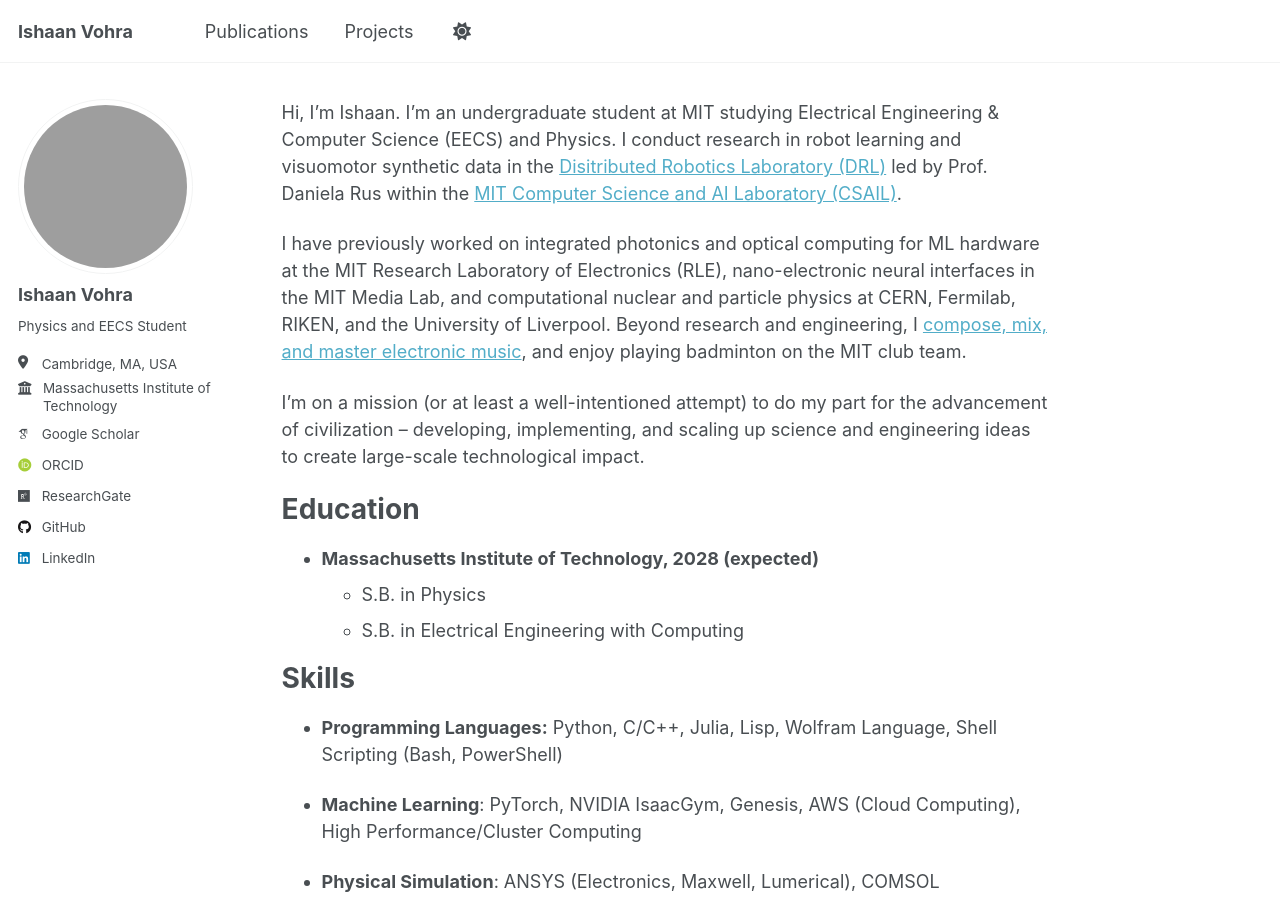
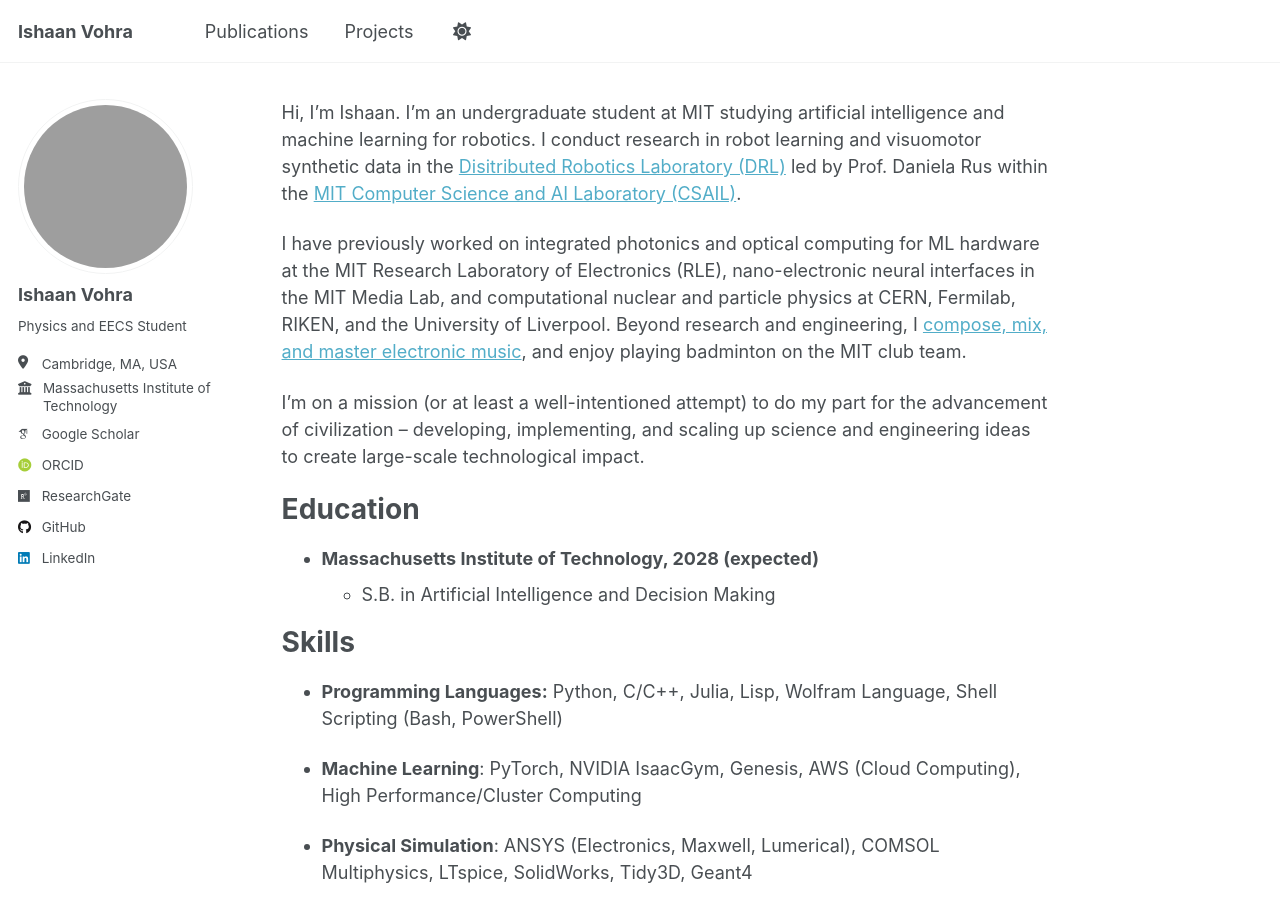
Before and after one commit to Ishaan-vohra/Ishaan-vohra.github.io, a Jekyll site: the page built from _pages/about.md, in a window 1280 px wide and 900 px high. Built offline with Jekyll 4.4.1, drawn with Linux system fonts in a browser that asks for light colours; some web fonts are replaced; a script that is not in the unit is left out.

Commit message:
Update about.md

```diff
--- a/_pages/about.md
+++ b/_pages/about.md
@@ -7,7 +7,7 @@
   - /about.html
 ---
 
-Hi, I'm Ishaan. I'm an undergraduate student at MIT studying Electrical Engineering & Computer Science (EECS) and Physics. I conduct research in robot learning and visuomotor synthetic data in the [Disitributed Robotics Laboratory (DRL)](https://www.csail.mit.edu/research/distributed-robotics-laboratory) led by Prof. Daniela Rus within the [MIT Computer Science and AI Laboratory (CSAIL)](https://www.csail.mit.edu/).
+Hi, I'm Ishaan. I'm an undergraduate student at MIT studying artificial intelligence and machine learning for robotics. I conduct research in robot learning and visuomotor synthetic data in the [Disitributed Robotics Laboratory (DRL)](https://www.csail.mit.edu/research/distributed-robotics-laboratory) led by Prof. Daniela Rus within the [MIT Computer Science and AI Laboratory (CSAIL)](https://www.csail.mit.edu/).
 
 I have previously worked on integrated photonics and optical computing for ML hardware at the MIT Research Laboratory of Electronics (RLE), nano-electronic neural interfaces in the MIT Media Lab, and computational nuclear and particle physics at CERN, Fermilab, RIKEN, and the University of Liverpool. Beyond research and engineering, I [compose, mix, and master electronic music](https://www.youtube.com/@eleronmusic), and enjoy playing badminton on the MIT club team.
 
@@ -17,8 +17,7 @@
 Education
 ======
 * **Massachusetts Institute of Technology, 2028 (expected)**
-  * S.B. in Physics
-  * S.B. in Electrical Engineering with Computing
+  * S.B. in Artificial Intelligence and Decision Making
 
 Skills
 ======
```
